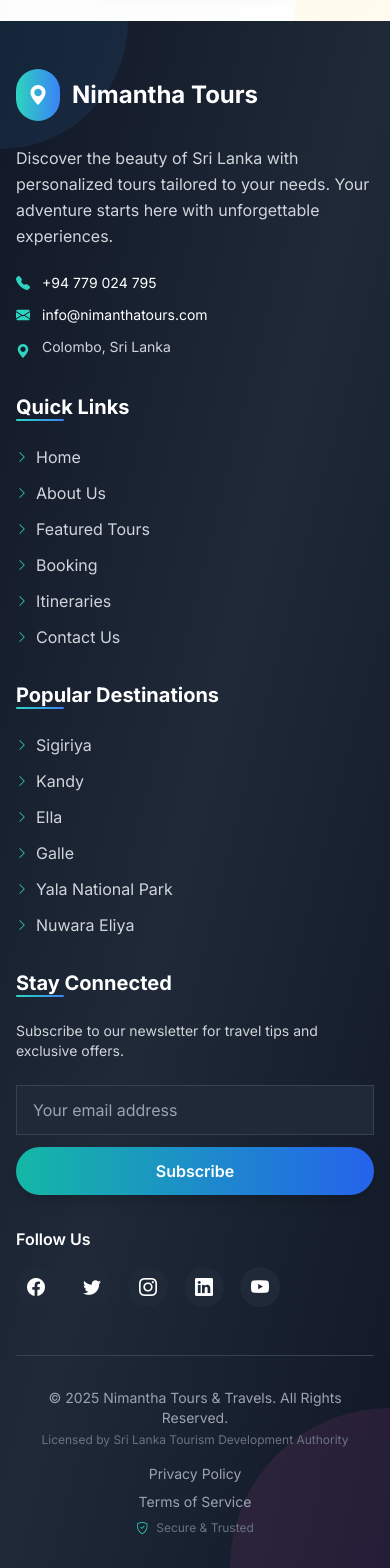
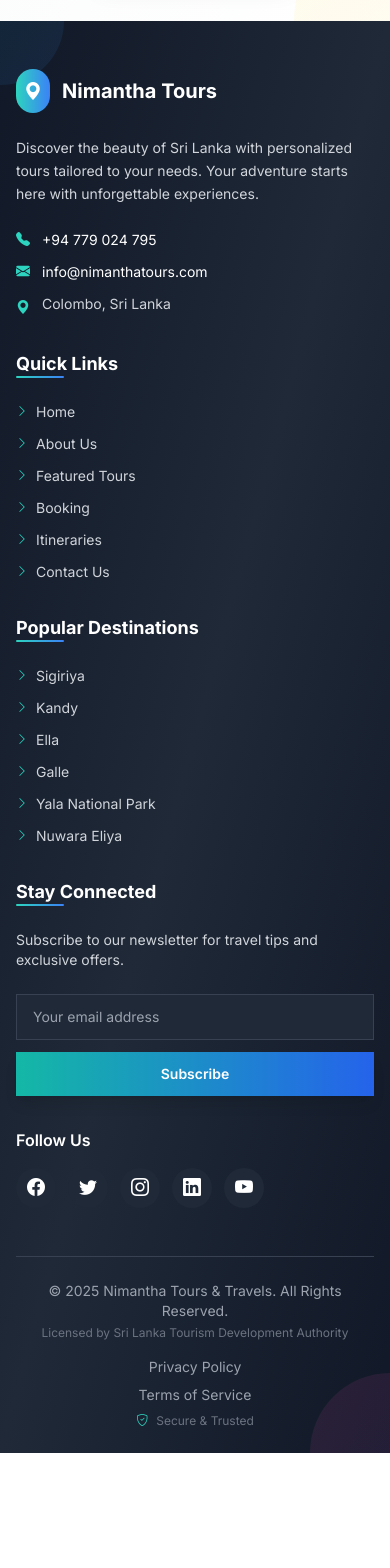
Before and after one commit to nathija-nimantha/Nimantha-Tours, a React (Vite) app in the folder frontend/: page / in a window 390 px wide. Shown: the part 5068-6636 px from the top of the page. After the commit the page ends 6521 px from the top, so only its background shows below. Built offline with nearby package versions, Linux system fonts and the light colour scheme; a web font is replaced by a local one.

Commit message:
feat: enhance Footer component with responsive design, improved layout, and styling adjustments

```diff
--- a/frontend/src/components/Footer.tsx
+++ b/frontend/src/components/Footer.tsx
@@ -37,22 +37,22 @@ const Footer = () => {
   return (
     <footer className="bg-gradient-to-br from-gray-900 via-gray-800 to-gray-900 text-white relative overflow-hidden">
       {/* Background decorations */}
-      <div className="absolute top-0 left-0 w-64 h-64 bg-gradient-to-br from-teal-500/10 to-blue-500/10 rounded-full -translate-x-32 -translate-y-32"></div>
-      <div className="absolute bottom-0 right-0 w-80 h-80 bg-gradient-to-tl from-purple-500/10 to-pink-500/10 rounded-full translate-x-40 translate-y-40"></div>
+      <div className="absolute top-0 left-0 w-32 h-32 sm:w-48 sm:h-48 lg:w-64 lg:h-64 bg-gradient-to-br from-teal-500/10 to-blue-500/10 rounded-full -translate-x-16 sm:-translate-x-24 lg:-translate-x-32 -translate-y-16 sm:-translate-y-24 lg:-translate-y-32"></div>
+      <div className="absolute bottom-0 right-0 w-40 h-40 sm:w-60 sm:h-60 lg:w-80 lg:h-80 bg-gradient-to-tl from-purple-500/10 to-pink-500/10 rounded-full translate-x-20 sm:translate-x-30 lg:translate-x-40 translate-y-20 sm:translate-y-30 lg:translate-y-40"></div>
 
-      <div className="container-modern relative z-10">
+      <div className="max-w-7xl mx-auto px-4 sm:px-6 lg:px-8 relative z-10">
         {/* Main Footer Content */}
-        <div className="section-padding">
-          <div className="grid grid-cols-1 md:grid-cols-2 lg:grid-cols-4 gap-8 lg:gap-12">
+        <div className="py-12 sm:py-16 lg:py-20">
+          <div className="grid grid-cols-1 sm:grid-cols-2 lg:grid-cols-4 gap-8 lg:gap-12">
             {/* Company Info */}
-            <div className="lg:col-span-1">
+            <div className="sm:col-span-2 lg:col-span-1">
               <div className="flex items-center space-x-3 mb-6">
-                <div className="bg-gradient-to-r from-teal-400 to-blue-500 p-3 rounded-full">
-                  <i className="bi bi-geo-alt-fill text-white text-xl"></i>
+                <div className="bg-gradient-to-r from-teal-400 to-blue-500 p-2 sm:p-3 rounded-full">
+                  <i className="bi bi-geo-alt-fill text-white text-lg sm:text-xl"></i>
                 </div>
-                <h2 className="text-2xl font-bold">Nimantha Tours</h2>
+                <h2 className="text-xl sm:text-2xl font-bold">Nimantha Tours</h2>
               </div>
-              <p className="text-gray-300 text-body leading-relaxed mb-6">
+              <p className="text-gray-300 text-sm sm:text-base leading-relaxed mb-6">
                 Discover the beauty of Sri Lanka with personalized tours tailored to your needs. Your adventure starts
                 here with unforgettable experiences.
               </p>
@@ -67,21 +67,21 @@ const Footer = () => {
                   <i className="bi bi-envelope-fill text-teal-400"></i>
                   <a
                     href="mailto:info@nimanthatours.com"
-                    className="hover:text-teal-400 transition-colors duration-300"
+                    className="hover:text-teal-400 transition-colors duration-300 break-all"
                   >
                     info@nimanthatours.com
                   </a>
                 </div>
                 <div className="flex items-start space-x-3 text-sm">
-                  <i className="bi bi-geo-alt-fill text-teal-400 mt-1"></i>
+                  <i className="bi bi-geo-alt-fill text-teal-400 mt-1 flex-shrink-0"></i>
                   <span className="text-gray-300">Colombo, Sri Lanka</span>
                 </div>
               </div>
             </div>
 
             {/* Quick Links */}
-            <div>
-              <h3 className="text-xl font-bold mb-6 relative">
+            <div className="sm:col-span-1">
+              <h3 className="text-lg sm:text-xl font-bold mb-6 relative">
                 Quick Links
                 <div className="absolute bottom-0 left-0 w-12 h-0.5 bg-gradient-to-r from-teal-400 to-blue-500 rounded-full"></div>
               </h3>
@@ -90,7 +90,7 @@ const Footer = () => {
                   <li key={index}>
                     <a
                       href={link.href}
-                      className="text-gray-300 hover:text-white hover:translate-x-2 transition-all duration-300 flex items-center space-x-2 text-base"
+                      className="text-gray-300 hover:text-white hover:translate-x-2 transition-all duration-300 flex items-center space-x-2 text-sm sm:text-base"
                     >
                       <i className="bi bi-chevron-right text-xs text-teal-400"></i>
                       <span>{link.name}</span>
@@ -101,8 +101,8 @@ const Footer = () => {
             </div>
 
             {/* Popular Destinations */}
-            <div>
-              <h3 className="text-xl font-bold mb-6 relative">
+            <div className="sm:col-span-1">
+              <h3 className="text-lg sm:text-xl font-bold mb-6 relative">
                 Popular Destinations
                 <div className="absolute bottom-0 left-0 w-12 h-0.5 bg-gradient-to-r from-teal-400 to-blue-500 rounded-full"></div>
               </h3>
@@ -111,7 +111,7 @@ const Footer = () => {
                   <li key={index}>
                     <a
                       href={destination.href}
-                      className="text-gray-300 hover:text-white hover:translate-x-2 transition-all duration-300 flex items-center space-x-2 text-base"
+                      className="text-gray-300 hover:text-white hover:translate-x-2 transition-all duration-300 flex items-center space-x-2 text-sm sm:text-base"
                     >
                       <i className="bi bi-chevron-right text-xs text-teal-400"></i>
                       <span>{destination.name}</span>
@@ -122,8 +122,8 @@ const Footer = () => {
             </div>
 
             {/* Newsletter & Social */}
-            <div>
-              <h3 className="text-xl font-bold mb-6 relative">
+            <div className="sm:col-span-2 lg:col-span-1">
+              <h3 className="text-lg sm:text-xl font-bold mb-6 relative">
                 Stay Connected
                 <div className="absolute bottom-0 left-0 w-12 h-0.5 bg-gradient-to-r from-teal-400 to-blue-500 rounded-full"></div>
               </h3>
@@ -137,16 +137,18 @@ const Footer = () => {
                   <input
                     type="email"
                     placeholder="Your email address"
-                    className="px-4 py-3 bg-gray-800 border border-gray-700 rounded-lg text-white placeholder-gray-400 focus:outline-none focus:ring-2 focus:ring-teal-500 focus:border-transparent transition-all duration-300"
+                    className="px-4 py-3 bg-gray-800 border border-gray-700 rounded-lg text-white placeholder-gray-400 focus:outline-none focus:ring-2 focus:ring-teal-500 focus:border-transparent transition-all duration-300 text-sm sm:text-base"
                   />
-                  <button className="btn-primary w-full">Subscribe</button>
+                  <button className="bg-gradient-to-r from-teal-500 to-blue-600 hover:from-teal-600 hover:to-blue-700 text-white font-semibold py-3 px-6 rounded-lg shadow-lg transform transition-all duration-300 hover:scale-105 text-sm sm:text-base">
+                    Subscribe
+                  </button>
                 </div>
               </div>
 
               {/* Social Links */}
               <div>
                 <h4 className="text-base font-semibold mb-4">Follow Us</h4>
-                <div className="flex space-x-4">
+                <div className="flex flex-wrap gap-3">
                   {socialLinks.map((social, index) => (
                     <a
                       key={index}
@@ -166,7 +168,7 @@ const Footer = () => {
         </div>
 
         {/* Bottom Bar */}
-        <div className="border-t border-gray-700 py-8">
+        <div className="border-t border-gray-700 py-6 sm:py-8">
           <div className="flex flex-col sm:flex-row justify-between items-center space-y-4 sm:space-y-0">
             <div className="text-center sm:text-left">
               <p className="text-gray-400 text-sm">
```
